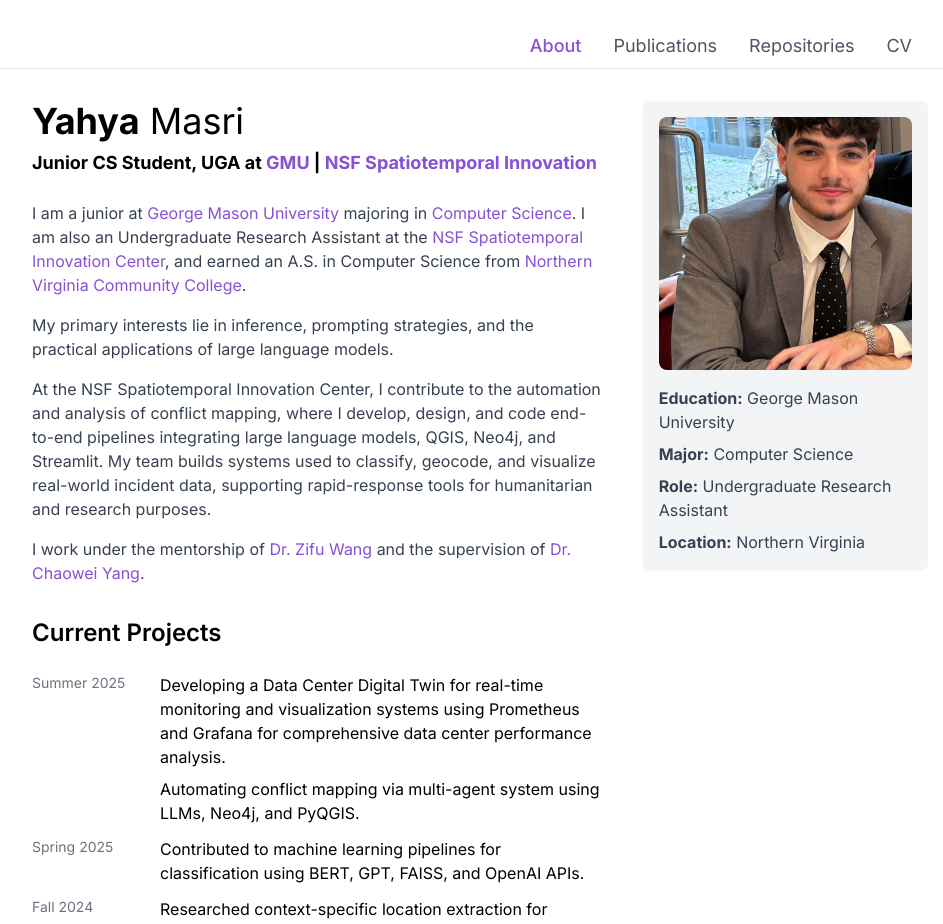
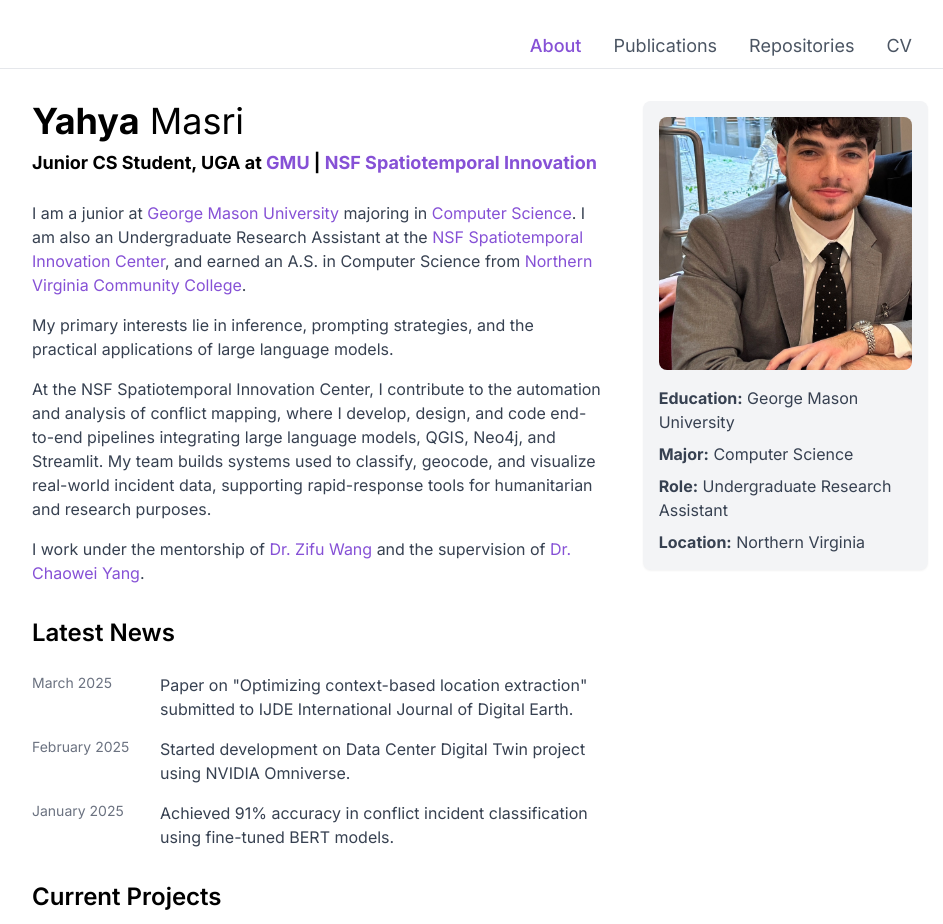
Before and after one commit to yahya3867/portfolio-website, a Next.js app: page / in a window 1280 px wide. Shown: the top 924 px of the page, without its empty margins (160-1103 px from the left). Built offline with nearby package versions, Linux system fonts and the light colour scheme.

Commit message:
Add Latest News section to homepage

```diff
--- a/app/page.tsx
+++ b/app/page.tsx
@@ -27,6 +27,30 @@
                 <p className="text-gray-700 mb-8">
                   I work under the mentorship of <a href="https://github.com/wangfarmer" className="text-[#8651d6] hover:underline">Dr. Zifu Wang</a> and the supervision of <a href="https://science.gmu.edu/directory/chaowei-yang" className="text-[#8651d6] hover:underline">Dr. Chaowei Yang</a>.
                 </p>
+              </section>
+
+              <section className="mb-8">
+                <h2 className="text-2xl font-semibold mb-6">Latest News</h2>
+                <ul className="space-y-4">
+                  <li className="flex items-start">
+                    <span className="text-sm text-gray-500 w-32 flex-shrink-0">March 2025</span>
+                    <div className="flex-1">
+                      <p className="text-gray-700">Paper on "Optimizing context-based location extraction" submitted to IJDE International Journal of Digital Earth.</p>
+                    </div>
+                  </li>
+                  <li className="flex items-start">
+                    <span className="text-sm text-gray-500 w-32 flex-shrink-0">February 2025</span>
+                    <div className="flex-1">
+                      <p className="text-gray-700">Started development on Data Center Digital Twin project using NVIDIA Omniverse.</p>
+                    </div>
+                  </li>
+                  <li className="flex items-start">
+                    <span className="text-sm text-gray-500 w-32 flex-shrink-0">January 2025</span>
+                    <div className="flex-1">
+                      <p className="text-gray-700">Achieved 91% accuracy in conflict incident classification using fine-tuned BERT models.</p>
+                    </div>
+                  </li>
+                </ul>
               </section>
 
               <section className="mb-12">
```
